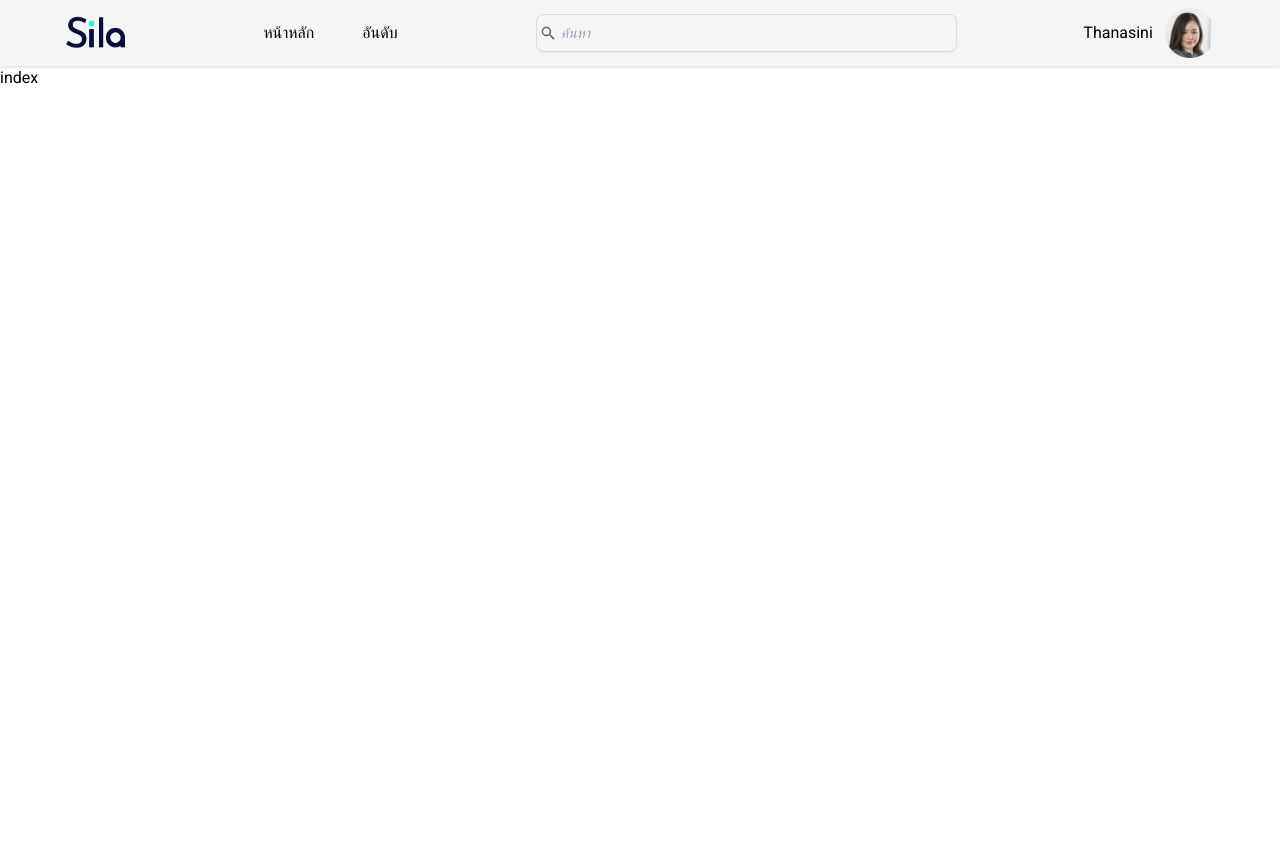
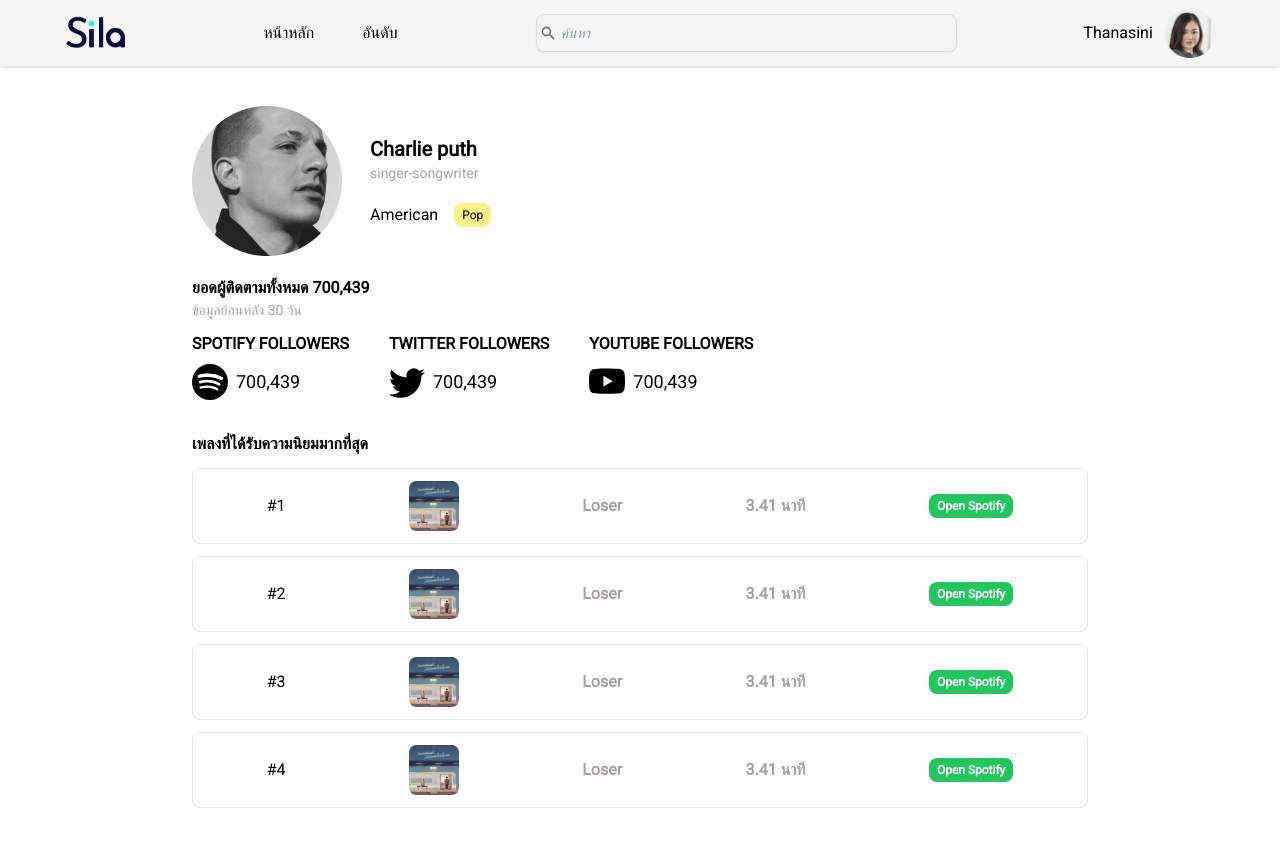
Before and after one commit to ThanachotD/Frontend-Sila, a Next.js app: page /artistprofile in a window 1280 px wide. Before the commit the page ends 800 px from the top, so only its background shows below. Built offline with nearby package versions, Linux system fonts and the light colour scheme.

Commit message:
Update artistprofile

```diff
--- /dev/null
+++ b/src/components/artistprofile/Songs/SongBlock.tsx
@@ -0,0 +1,33 @@
+import React from "react";
+import logo from "public/songlogo.png";
+import Image from "next/image";
+
+interface Props {
+  placement: number;
+  duration: number;
+  name: String;
+}
+
+const SongBlock = (props: Props) => {
+  return (
+    <div className="p-3 mt-3 flex items-center border justify-around rounded-lg">
+      {/* placement */}
+      <text>#{props.placement}</text>
+      <Image src={logo} alt="artist image" width={50} height={50} />
+      {/* songs' name */}
+      <text className="font-black text-stone-400">{props.name}</text>
+      {/* duration */}
+      <text className="font-black text-stone-400">{props.duration} นาที</text>
+      {/* button */}
+      <button
+        className="py-1 px-2 text-xs font-black rounded-lg bg-green-500
+        hover:bg-black text-white
+        transition duration-150"
+      >
+        Open Spotify
+      </button>
+    </div>
+  );
+};
+
+export default SongBlock;
--- /dev/null
+++ b/src/components/artistprofile/Songs/index.tsx
@@ -0,0 +1,18 @@
+import React from "react";
+import SongBlock from "./SongBlock";
+
+const index = () => {
+  return (
+    <section>
+      <text className="font-black">เพลงที่ได้รับความนิยมมากที่สุด</text>
+      <div>
+        <SongBlock placement={1} name={"Loser"} duration={3.41} />
+        <SongBlock placement={2} name={"Loser"} duration={3.41} />
+        <SongBlock placement={3} name={"Loser"} duration={3.41} />
+        <SongBlock placement={4} name={"Loser"} duration={3.41} />
+      </div>
+    </section>
+  );
+};
+
+export default index;
--- a/src/components/artistprofile/description.ts
+++ /dev/null
@@ -1,5 +0,0 @@
-const description = () => {
-
-}
-
-export default description;
--- /dev/null
+++ b/src/components/artistprofile/description.tsx
@@ -0,0 +1,24 @@
+import React from "react";
+import Social from "@/components/artistprofile/social";
+
+import { BsSpotify, BsTwitter, BsYoutube } from "react-icons/bs";
+
+interface Props {
+  follower: String;
+}
+
+const Description = (props: Props) => {
+  return (
+    <section className="flex flex-col my-5">
+      <text className="font-black">ยอดผู้ติดตามทั้งหมด {props.follower}</text>
+      <text className="text-stone-400 text-sm">ข้อมูลย้อนหลัง 30 วัน</text>
+      <div className="flex my-3">
+        <Social name={"SPOTIFY"} icon={<BsSpotify />} follower={"700,439"} />
+        <Social name={"TWITTER"} icon={<BsTwitter />} follower={"700,439"} />
+        <Social name={"YOUTUBE"} icon={<BsYoutube />} follower={"700,439"} />
+      </div>
+    </section>
+  );
+};
+
+export default Description;
--- a/src/components/artistprofile/graph.ts
+++ /dev/null
@@ -1,5 +0,0 @@
-const graph = () => {
-
-}
-
-export default graph;
--- a/src/components/artistprofile/profile.ts
+++ /dev/null
@@ -1,5 +0,0 @@
-const profile = () => {
-
-}
-
-export default profile;
--- /dev/null
+++ b/src/components/artistprofile/profile.tsx
@@ -0,0 +1,34 @@
+import React from "react";
+import Image from "next/image";
+import artist from "../../../public/artist.png";
+
+interface Props {
+  name: String;
+  description: String;
+  nation: String;
+  type: String;
+}
+
+const Profile = (props: Props) => {
+  return (
+    <section className="flex">
+      {/* Profile image */}
+      <Image src={artist} alt="artist image" width={150} height={150} />
+
+      {/* Profile description */}
+      <div className="flex flex-col justify-center mx-5">
+        <text className="mx-2 text-xl font-black">{props.name}</text>
+        <text className="mx-2 text-stone-400 text-sm">{props.description}</text>
+
+        <div className="flex mt-5">
+          <text className="mx-2">{props.nation}</text>
+          <text className="mx-2 bg-yellow-200 px-2 py-1 rounded-lg text-xs text-yello-600">
+            {props.type}
+          </text>
+        </div>
+      </div>
+    </section>
+  );
+};
+
+export default Profile;
--- /dev/null
+++ b/src/components/artistprofile/social.tsx
@@ -0,0 +1,21 @@
+import React from "react";
+
+interface Props {
+  name: String;
+  icon: JSX.Element;
+  follower: String;
+}
+
+const Social = (props: Props) => {
+  return (
+    <div className="mr-10">
+      <text className="font-black">{props.name} FOLLOWERS</text>
+      <div className="flex items-center mt-2">
+        <text className="text-4xl">{props.icon}</text>
+        <text className="mx-2 text-lg">{props.follower}</text>
+      </div>
+    </div>
+  );
+};
+
+export default Social;
--- a/src/pages/artistprofile/index.tsx
+++ b/src/pages/artistprofile/index.tsx
@@ -1,10 +1,22 @@
 import Navbar from "@/components/navbar";
 import React from "react";
+import Profile from "@/components/artistprofile/profile";
+import Description from "@/components/artistprofile/description";
+import Songs from "@/components/artistprofile/Songs";
 
 const index = () => {
   return (
     <Navbar>
-      <div>index</div>
+      <main className="max-w-4xl m-auto my-10">
+        <Profile
+          name="Charlie puth"
+          description="singer-songwriter"
+          nation="American"
+          type="Pop"
+        />
+        <Description follower={"700,439"} />
+        <Songs />
+      </main>
     </Navbar>
   );
 };
```
Also changed, not shown: public/artist.png (added), public/songlogo.png (added).
